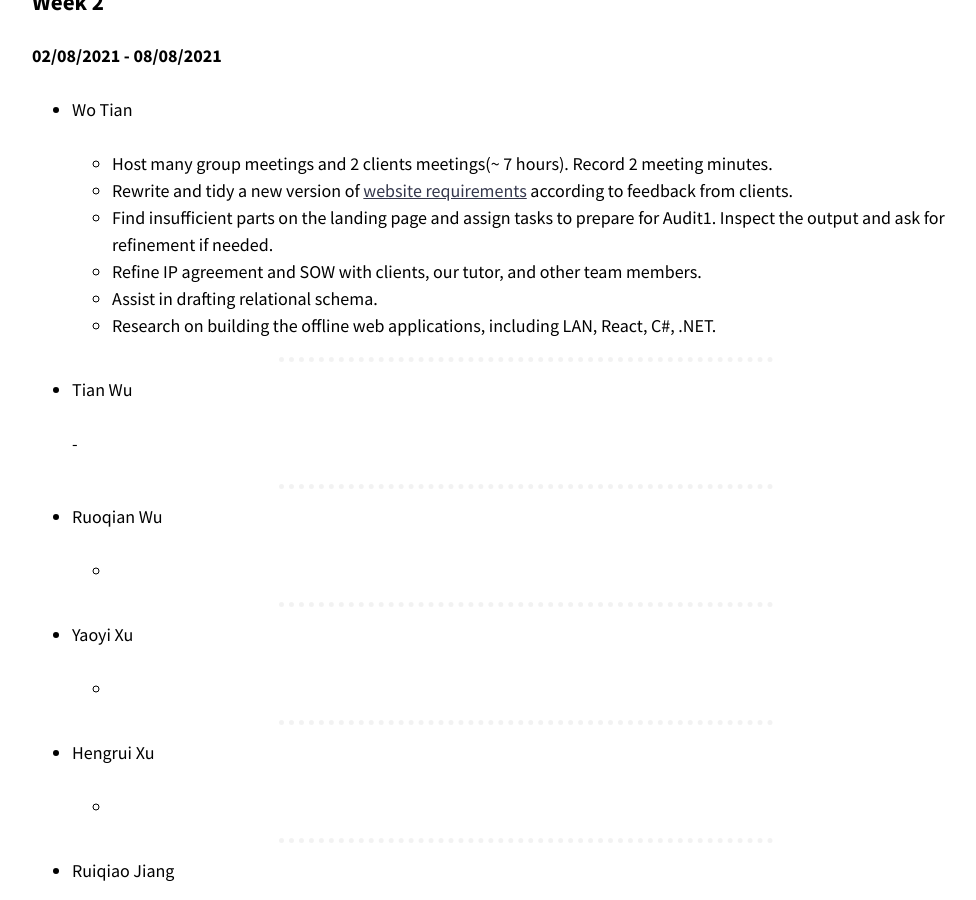
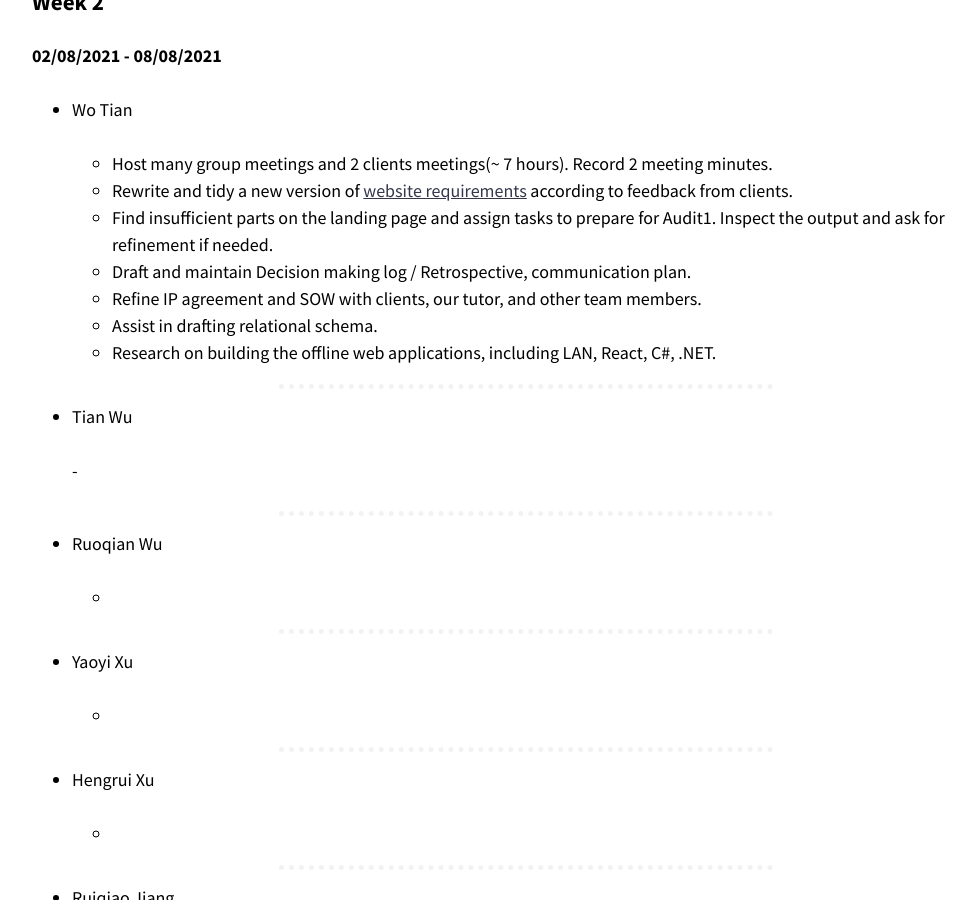
Before and after one commit to optofab/optofab.github.io, a Jekyll site: the page built from logs.md, in a window 1280 px wide and 900 px high, scrolled down 6478 px. Shown: the whole window, without its empty margins (114-1090 px from the left). Built offline with Jekyll 4.4.1, drawn with Linux system fonts in a browser that asks for light colours; nearby versions of some CDN libraries; emoji names are drawn with the system emoji font.

Commit message:
Update logs.md

```diff
--- a/logs.md
+++ b/logs.md
@@ -246,6 +246,7 @@ OptoFab:
   - Host many group meetings and 2 clients meetings(~ 7 hours). Record 2 meeting minutes.
   - Rewrite and tidy a new version of [website requirements](https://docs.google.com/document/d/1K6BDtx4HNr7nXfBvyVaer5aA4DEk6mZs-fV2cHWTnoQ/edit?usp=sharing) according to feedback from clients.
   - Find insufficient parts on the landing page and assign tasks to prepare for Audit1. Inspect the output and ask for refinement if needed.
+  - Draft and maintain Decision making log / Retrospective, communication plan.
   - Refine IP agreement and SOW with clients, our tutor, and other team members.
   - Assist in drafting relational schema.
   - Research on building the offline web applications, including LAN, React, C#, .NET.
```
